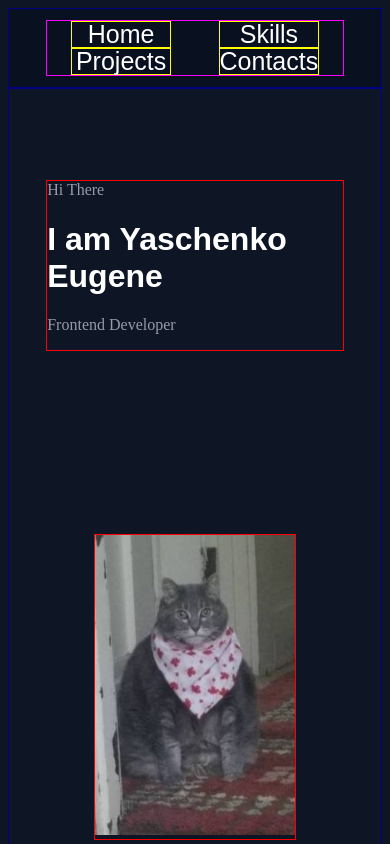
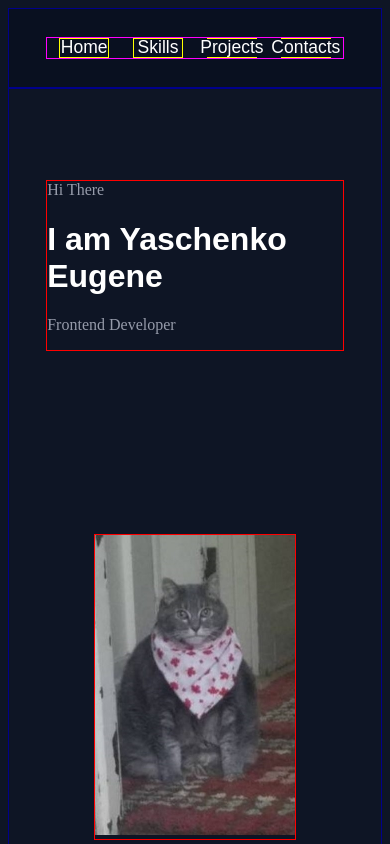
Before and after one commit to kwin64/Portfolio, a React (Create React App) app: page / in a window 390 px wide. Shown: the top 844 px of the page. Built offline with nearby package versions, Linux system fonts and the light colour scheme.

Commit message:
add navBar media

```diff
--- a/src/Header/Nav/Nav.module.css
+++ b/src/Header/Nav/Nav.module.css
@@ -1,6 +1,12 @@
-@media (max-width: 1280px) {
-    .nav > a {
+@media (max-width: 580px) {
+    .nav > .linksForMedia {
+        width: 50px;
+    }
 
+    .nav > a > span {
+        display: flex;
+        justify-content: center;
+        font-size: 70%;
     }
 }
 
@@ -15,7 +21,7 @@
 .nav > a {
     display: flex;
     text-decoration: none;
-    width: 100px;
+    width: 80px;
     border: 1px solid yellow;
     position: relative;
     cursor: pointer;
@@ -27,7 +33,6 @@
 
 .nav > a > span {
     background-color: #091020;
-    display: flex;
 }
 
 .nav a:after {
--- a/src/Header/Nav/Nav.tsx
+++ b/src/Header/Nav/Nav.tsx
@@ -1,6 +1,7 @@
 import React from 'react';
-import s from './Nav.module.css';
+import style from './Nav.module.css';
 import {HeaderType} from "../../App";
+
 
 type PropsNavType = {
     stateForHeader: Array<HeaderType>
@@ -14,13 +15,13 @@ const Nav: React.FC<PropsNavType> = (
 ) => {
     const navbar = stateForHeader.map(s => {
         return (
-            <a href='#'>
+            <a className={style.linksForMedia} href='#'>
                 <span>{s.title}</span>
             </a>
         )
     })
     return (
-        <div className={s.nav}>
+        <div className={style.nav}>
             {navbar}
         </div>
     );
```
Also changed, not shown: src/Header/Header.module.css (line endings or trailing spaces).
